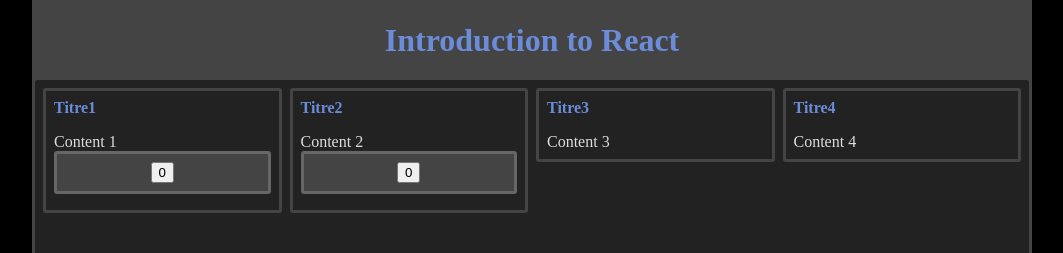
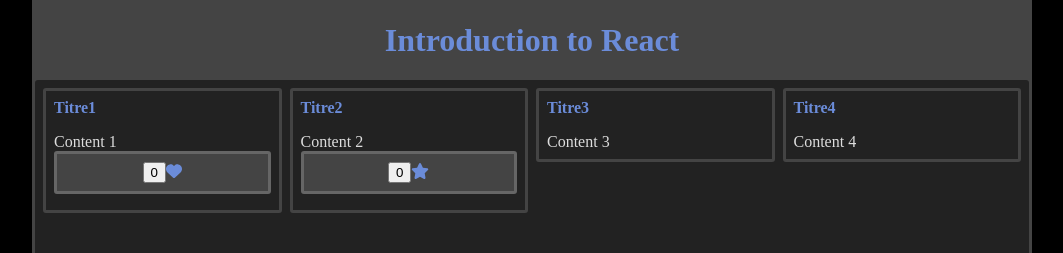
Before and after one commit to Artpare4/Introduction-React, a React (Vite) app: page / in a window 1280 px wide. Shown: the top 253 px of the page, without its empty margins (108-1171 px from the left). Built offline with nearby package versions, Linux system fonts and the light colour scheme.

Commit message:
Ajout icon

```diff
--- a/src/App.jsx
+++ b/src/App.jsx
@@ -20,14 +20,16 @@
           <Card title="Titre1">
             <div>Content 1</div>
             <Button className="btn" onClick={clickHandler}>
-              <Counter after={"<div>tefrezfref</div>"}/>
+              <Counter/>
+              <FontAwesomeIcon icon={faHeart} />
             </Button>
           </Card>
 
           <Card title="Titre2">
             <div>Content 2</div>
             <Button className="btn" onClick={clickHandler}>
-              <Counter before={"ergreggegtger"} after={<FontAwesomeIcon icon={faStar} />}/>
+              <Counter/>
+              <FontAwesomeIcon icon={faStar} />
             </Button>
           </Card>
           <Card title="Titre3">
```
